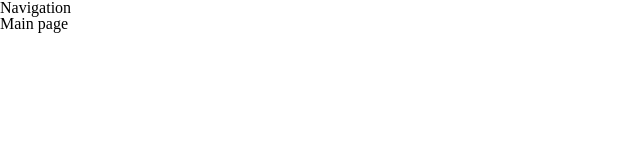
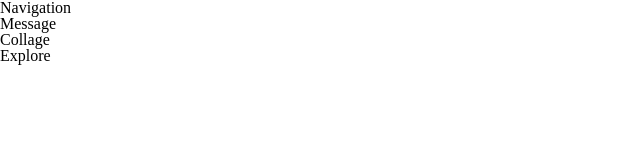
Before and after one commit to TimingJL/dribbble-404-images-typescript, a React (Create React App) app: page / in a window 1280 px wide. Shown: the top 160 px of the page, without its empty margins (0-640 px from the left). Built offline with nearby package versions, Linux system fonts and the light colour scheme.

Commit message:
[feature] add main page sections

```diff
--- /dev/null
+++ b/src/containers/MainPage/Collage/index.tsx
@@ -0,0 +1,7 @@
+import React from 'react';
+
+const Collage = () => {
+	return <section>Collage</section>;
+};
+
+export default Collage;
--- /dev/null
+++ b/src/containers/MainPage/Explore/index.tsx
@@ -0,0 +1,7 @@
+import React from 'react';
+
+const Explore = () => {
+	return <section>Explore</section>;
+};
+
+export default Explore;
--- /dev/null
+++ b/src/containers/MainPage/Message/index.tsx
@@ -0,0 +1,7 @@
+import React from 'react';
+
+const Message = () => {
+	return <section>Message</section>;
+};
+
+export default Message;
--- a/src/containers/MainPage/index.tsx
+++ b/src/containers/MainPage/index.tsx
@@ -1,12 +1,21 @@
 import React from 'react';
 import styled from 'styled-components/macro';
+import Message from './Message';
+import Collage from './Collage';
+import Explore from './Explore';
 
 const Container = styled.main`
 	flex: 1 1 auto;
 `;
 
 const MainPage = () => {
-	return <Container>Main page</Container>;
+	return (
+		<Container>
+			<Message />
+			<Collage />
+			<Explore />
+		</Container>
+	);
 };
 
 export default MainPage;
```
